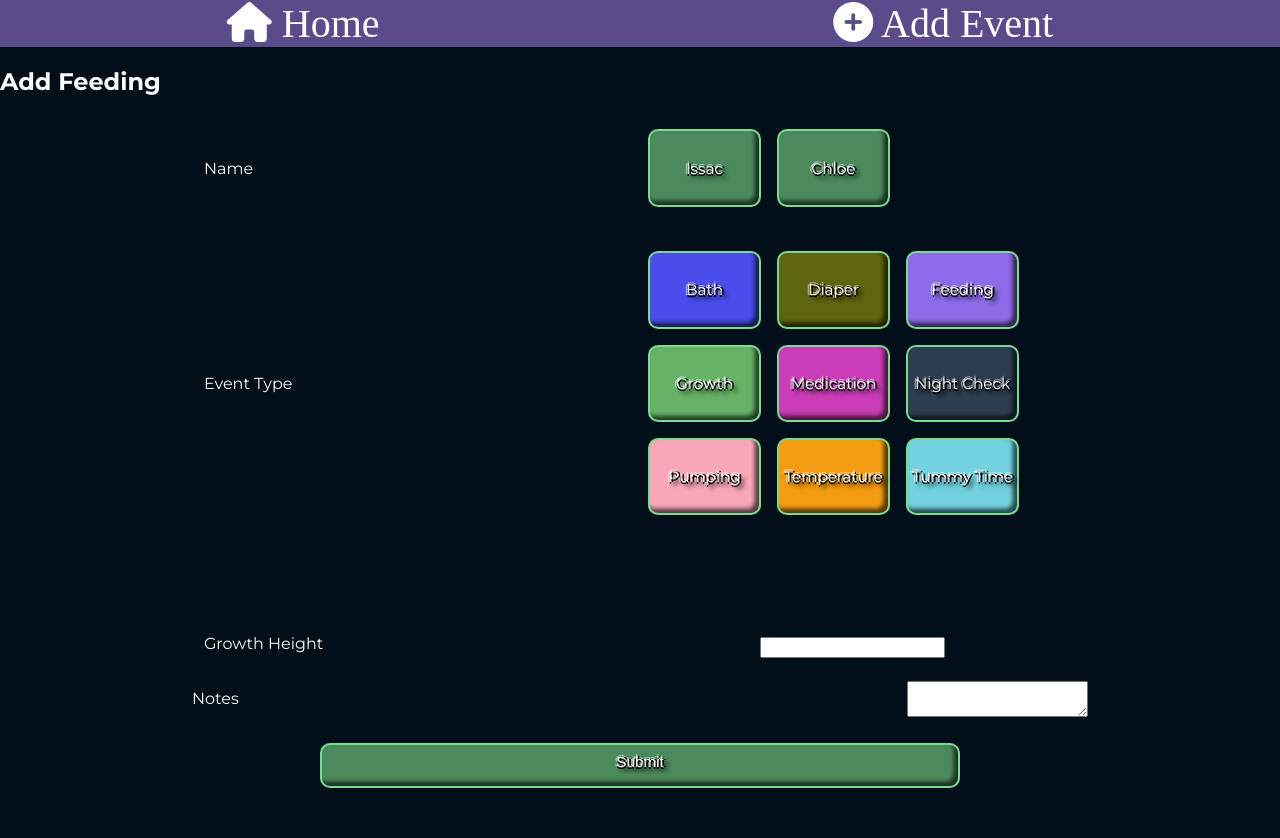
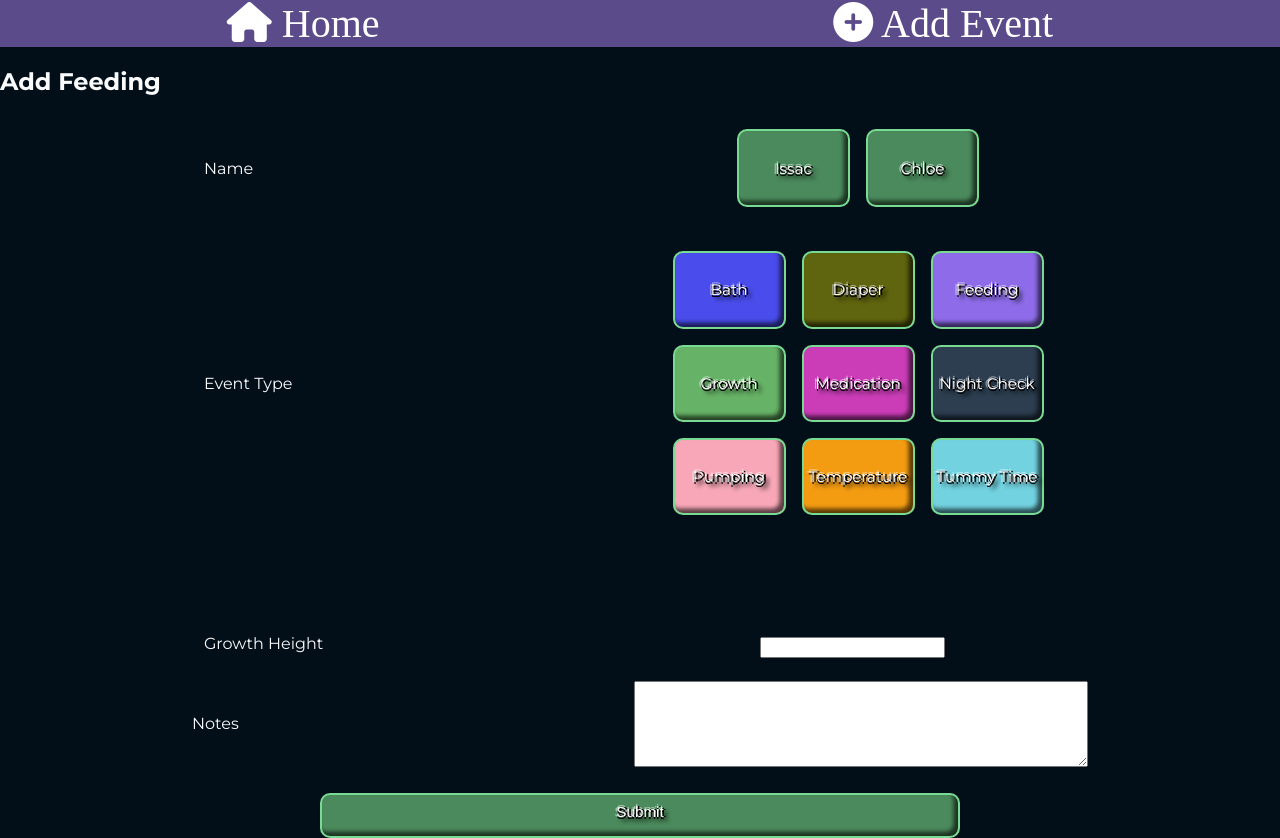
Before and after one commit to Richardaeld/baby-feeding-tacker, a React (Vite) app: page /addFeeding in a window 1280 px wide. Before the commit the page ends 800 px from the top, so only its background shows below. Built offline with nearby package versions, Linux system fonts and the light colour scheme; no server answers; a web font is replaced by a local one.

Commit message:
imporved UX of textarea and radio

```diff
--- a/src/css/form.css
+++ b/src/css/form.css
@@ -101,6 +101,9 @@ form div input[type='checkbox'] {
 .input-radio {
    position: relative;
 }
+.input-radio-buttons {
+   justify-content: center;
+}
 .input-radio input[type="radio"] {
    visibility: hidden;
    height:0;
@@ -121,3 +124,8 @@ form div input[type='checkbox'] {
 .input-radio-selected {
    background-color: var(--primary);
 }
+
+form textarea {
+   width: 50%;
+   height: 5rem;
+}
```
